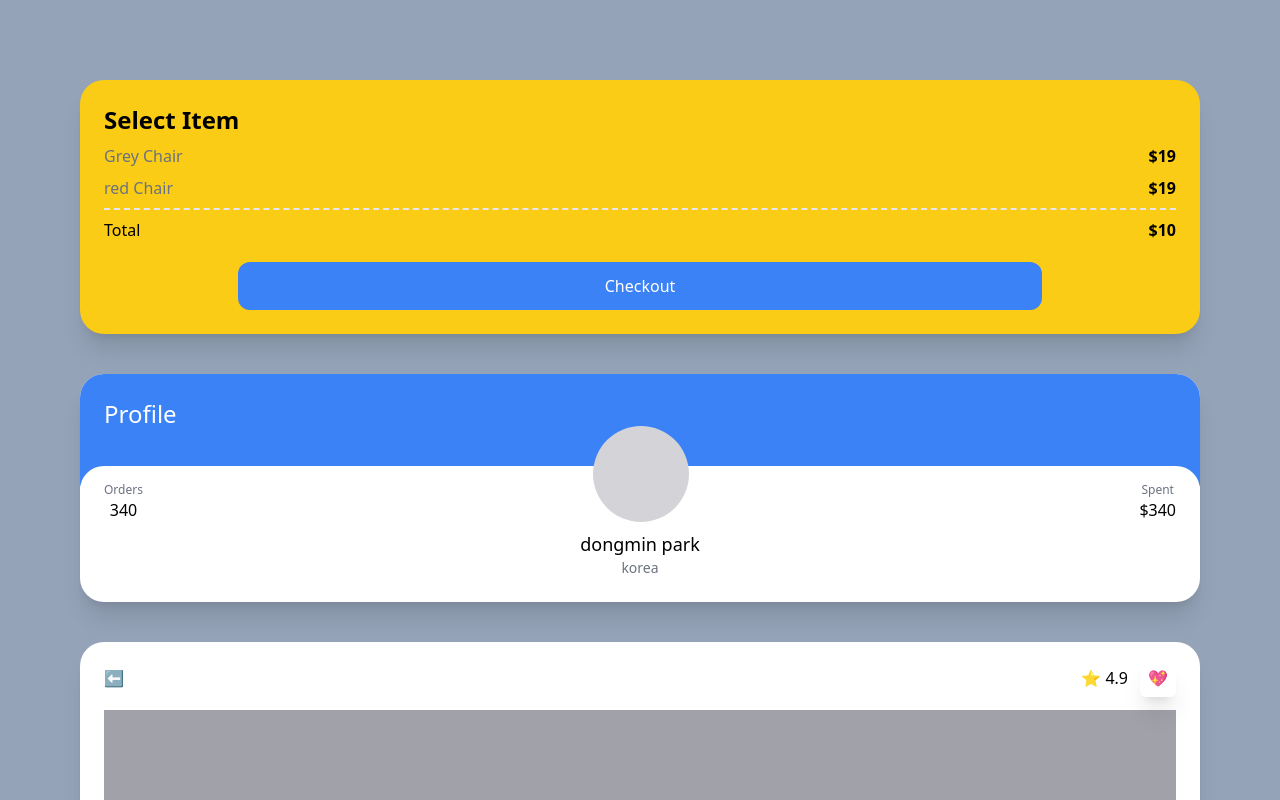
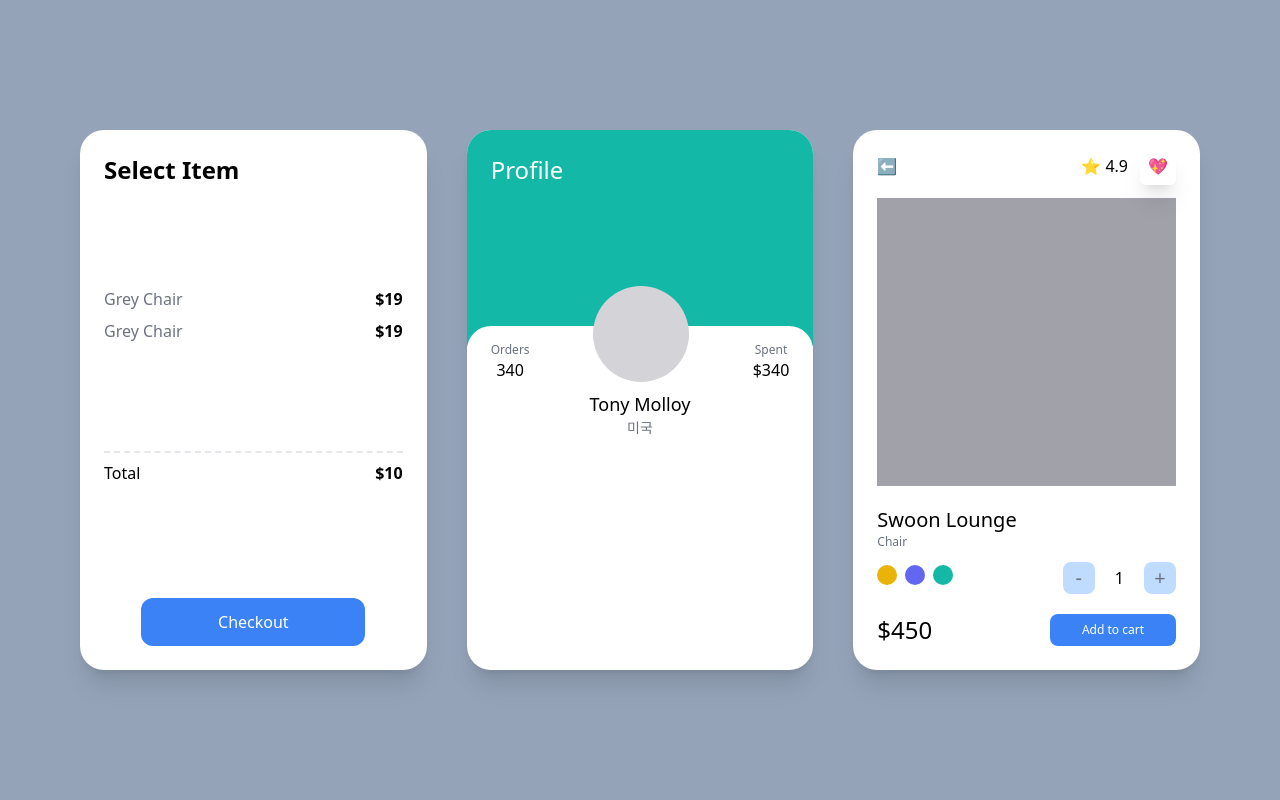
Before and after one commit to dongmin7208/tailwind-market, a Next.js app: page / in a window 1280 px wide. Shown: the top 800 px of the page. Built offline with nearby package versions, Linux system fonts and the light colour scheme.

Commit message:
ADD: dark Mode

```diff
--- a/pages/index.tsx
+++ b/pages/index.tsx
@@ -2,17 +2,19 @@ import type { NextPage } from 'next';
 
 const Home: NextPage = () => {
   return (
-    <div className='grid min-h-screen gap-10 bg-slate-400 py-20 px-20'>
-      <div className='rounded-3xl bg-white p-6 shadow-xl sm:bg-red-400 sm:hover:bg-pink-800 md:bg-teal-400  lg:bg-indigo-400 xl:bg-yellow-400 2xl:bg-pink-500'>
-        <span className='text-2xl font-semibold'>Select Item</span>
+    <div className='grid min-h-screen gap-10 bg-slate-400 py-20 px-20 lg:grid-cols-2 xl:grid-cols-3 xl:place-content-center'>
+      <div className='flex flex-col justify-between rounded-3xl bg-white p-6 shadow-xl dark:bg-black'>
+        <span className='text-2xl font-semibold dark:text-white'>
+          Select Item
+        </span>
         <ul>
           <div className='my-2 flex justify-between '>
-            <span className='text-gray-500'>Grey Chair</span>
-            <span className='font-semibold'>$19</span>
+            <span className='text-gray-500 dark:text-gray-100'>Grey Chair</span>
+            <span className='font-semibold dark:text-white'>$19</span>
           </div>
           <div className='my-2 flex justify-between '>
-            <span className='text-gray-500'>red Chair</span>
-            <span className='font-semibold'>$19</span>
+            <span className='text-gray-500 dark:text-gray-100'>Grey Chair</span>
+            <span className='font-semibold dark:text-white'>$19</span>
           </div>
         </ul>
 
@@ -21,17 +23,17 @@ const Home: NextPage = () => {
           <span className='font-semibold'>$10</span>
         </div>
         <button
-          className='mx-auto mt-5 block w-3/4
-          rounded-xl bg-blue-500 p-3 text-center text-white
-          hover:bg-teal-500 hover:text-black
-          focus:bg-red-500 active:bg-yellow-500
+          className='mx-auto mt-5 block w-3/4 rounded-xl bg-blue-500 p-3
+          text-center text-white hover:bg-teal-500 hover:text-black focus:bg-red-500
+          active:bg-yellow-500 dark:border dark:border-white
+          dark:bg-black dark:hover:bg-white
           '
         >
           Checkout
         </button>
       </div>
       <div className='group overflow-hidden rounded-3xl bg-white shadow-xl'>
-        <div className='bg-blue-500 p-6 pb-14'>
+        <div className='p-6 pb-14 xl:pb-40 portrait:bg-indigo-600 landscape:bg-teal-500'>
           <span className='text-2xl text-white'>Profile</span>
         </div>
         <div className='relative -top-5 rounded-3xl bg-white p-6'>
@@ -47,12 +49,12 @@ const Home: NextPage = () => {
             </div>
           </div>
           <div className='relative  -mt-14 -mb-5 flex flex-col items-center'>
-            <span className='text-lg font-medium'>dongmin park</span>
-            <span className='text-sm text-gray-500'>korea</span>
+            <span className='text-lg font-medium'>Tony Molloy</span>
+            <span className='text-sm text-gray-500'>미국</span>
           </div>
         </div>
       </div>
-      <div className='rounded-3xl bg-white p-6 shadow-xl'>
+      <div className='rounded-3xl bg-white p-6 shadow-xl lg:col-span-2 xl:col-span-1'>
         <div className='mb-5 flex items-center justify-between'>
           <span>⬅️</span>
           <div className='space-x-3'>
@@ -62,8 +64,8 @@ const Home: NextPage = () => {
         </div>
         <div className='mb-5 h-72 bg-zinc-400' />
         <div className='flex flex-col'>
-          <span className='text-xl font-medium'>share Lounge</span>
-          <span className='text-xs text-gray-500'>realforce</span>
+          <span className='text-xl font-medium'>Swoon Lounge</span>
+          <span className='text-xs text-gray-500'>Chair</span>
           <div className='mt-3 mb-5 flex items-center justify-between'>
             <div className='space-x-2'>
               <button className='h-5 w-5 rounded-full bg-yellow-500 ring-yellow-500 ring-offset-2 transition focus:ring-2' />
--- a/tailwind.config.js
+++ b/tailwind.config.js
@@ -7,5 +7,6 @@ module.exports = {
   theme: {
     extend: {},
   },
+  darkMode: 'media', //class
   plugins: [],
 };
```
